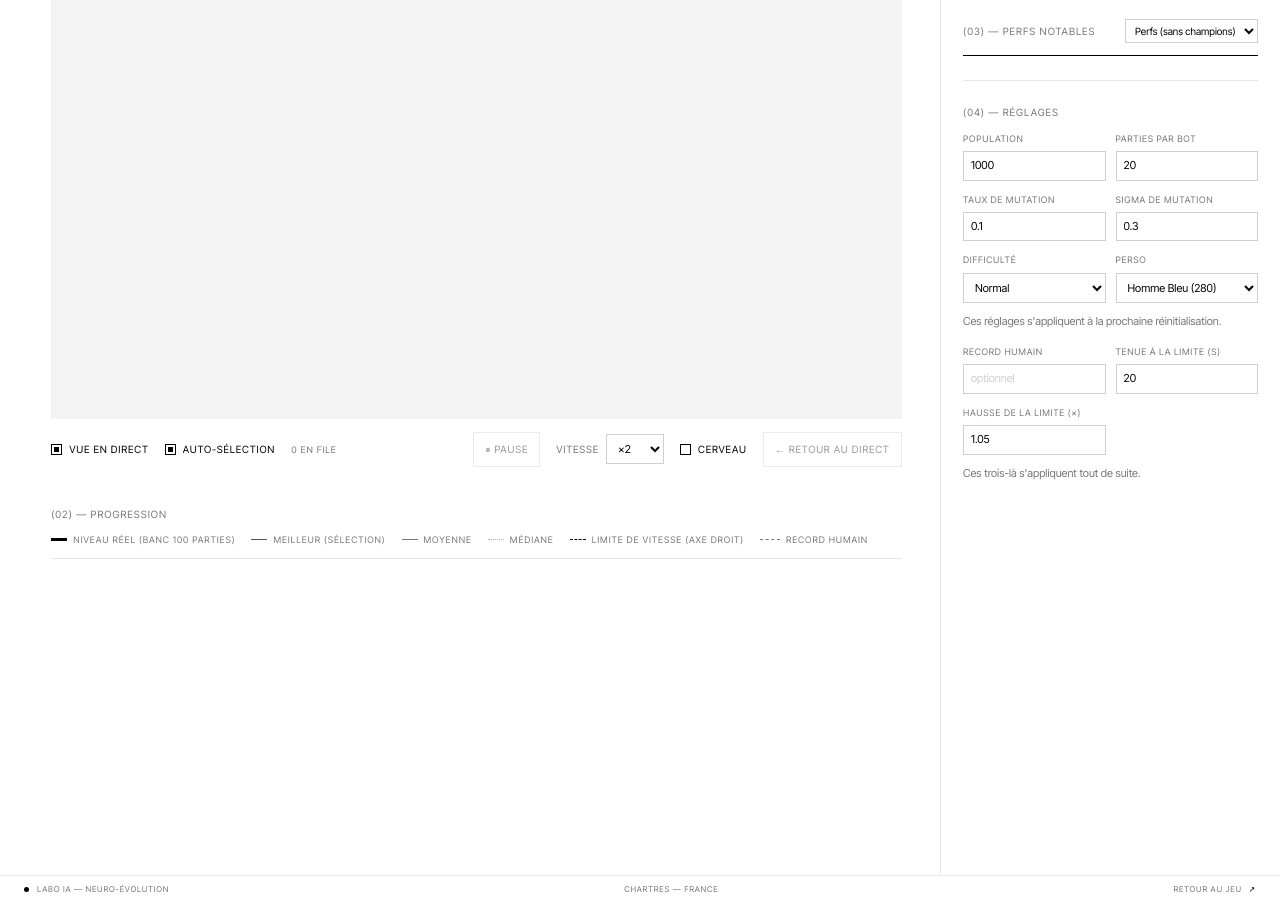
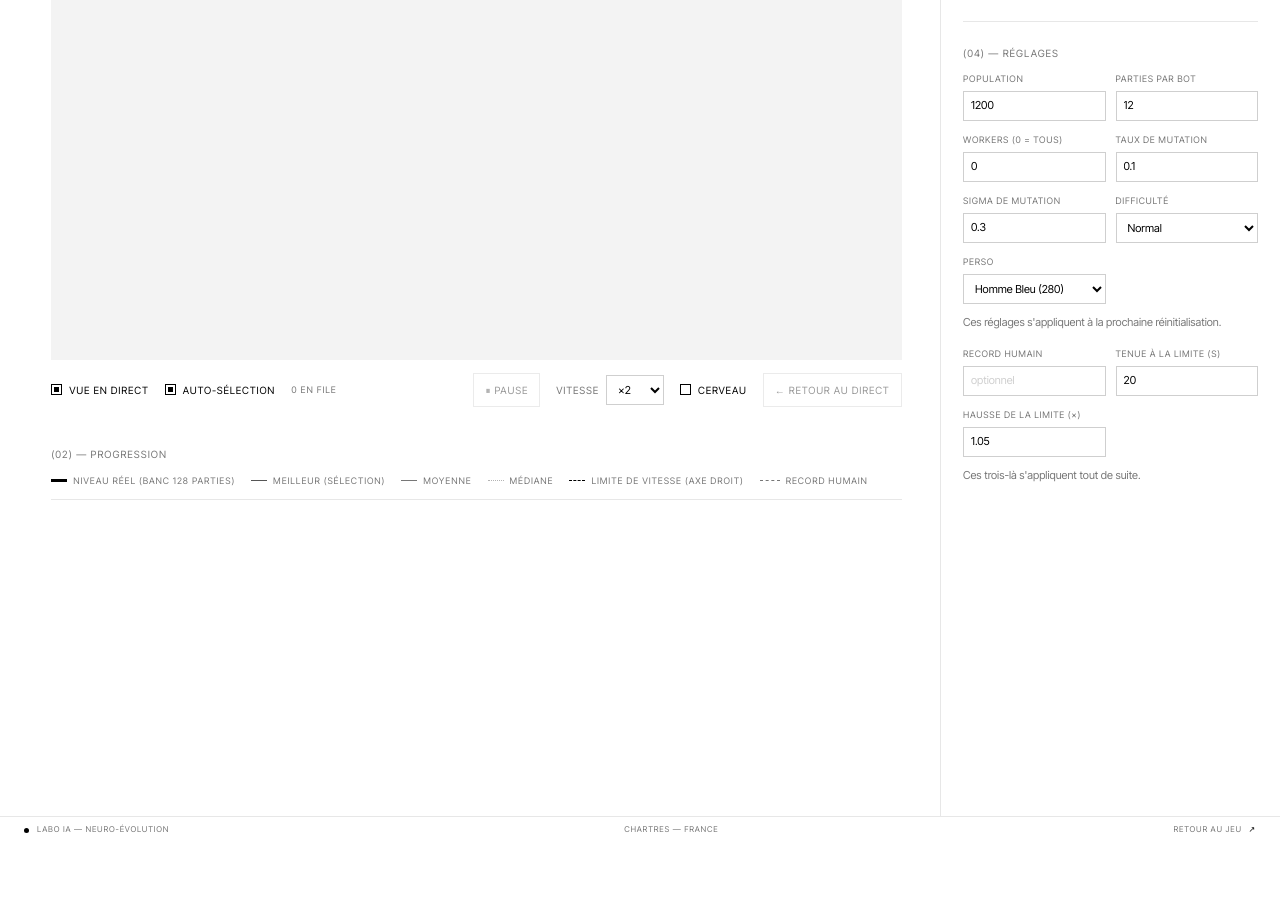
Before and after one commit to akpic2/dodge-cathedrale-frist-video-game, a plain HTML site: page ia.html in a window 1280 px wide. Shown: the part 817-1720 px from the top of the page. After the commit the page ends 1661 px from the top, so only its background shows below. Drawn offline with Linux system fonts and the light colour scheme.

Commit message:
Build V3 experimental neuroevolution

```diff
--- a/ia.html
+++ b/ia.html
@@ -90,7 +90,7 @@
       <div class="section-head">
         <div class="eyebrow">(02) — PROGRESSION</div>
         <div class="legend">
-          <span><i class="l-bench"></i>Niveau réel (banc 100 parties)</span>
+          <span><i class="l-bench"></i>Niveau réel (banc 128 parties)</span>
           <span><i class="l-best"></i>Meilleur (sélection)</span>
           <span><i class="l-mean"></i>Moyenne</span>
           <span><i class="l-median"></i>Médiane</span>
@@ -152,8 +152,9 @@
         <div class="eyebrow">(04) — RÉGLAGES</div>
       </div>
       <div class="grid2">
-        <label>Population<input type="number" id="setPop" min="10" max="5000" step="10" value="1000"></label>
-        <label>Parties par bot<input type="number" id="setGames" min="10" max="40" step="1" value="20"></label>
+        <label>Population<input type="number" id="setPop" min="10" max="5000" step="10" value="1200"></label>
+        <label>Parties par bot<input type="number" id="setGames" min="6" max="30" step="1" value="12"></label>
+        <label>Workers (0 = tous)<input type="number" id="setWorkers" min="0" max="32" step="1" value="0"></label>
         <label>Taux de mutation<input type="number" id="setMutRate" min="0" max="1" step="0.01" value="0.1"></label>
         <label>Sigma de mutation<input type="number" id="setMutSigma" min="0" max="5" step="0.05" value="0.3"></label>
         <label>Difficulté
```
